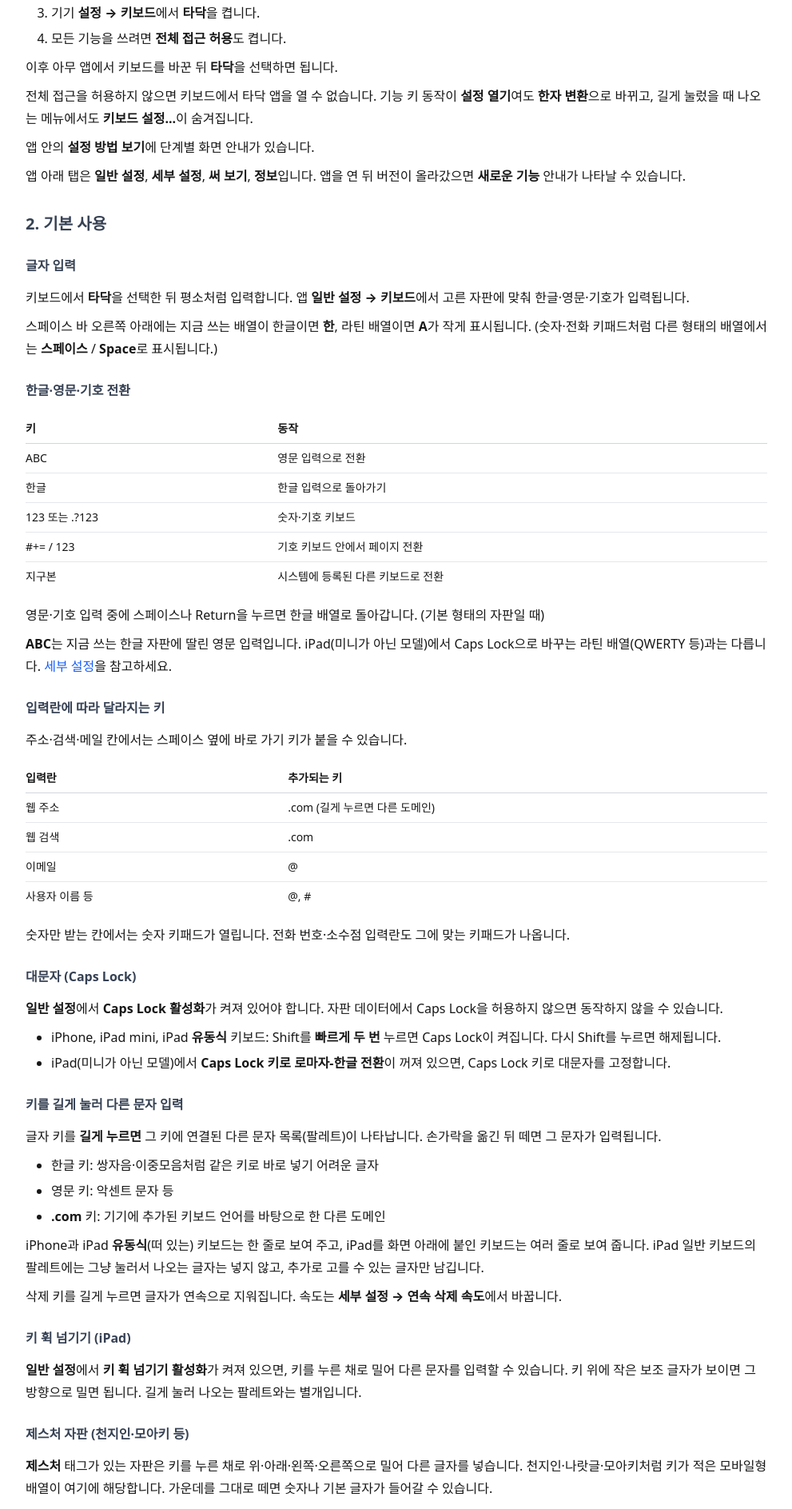
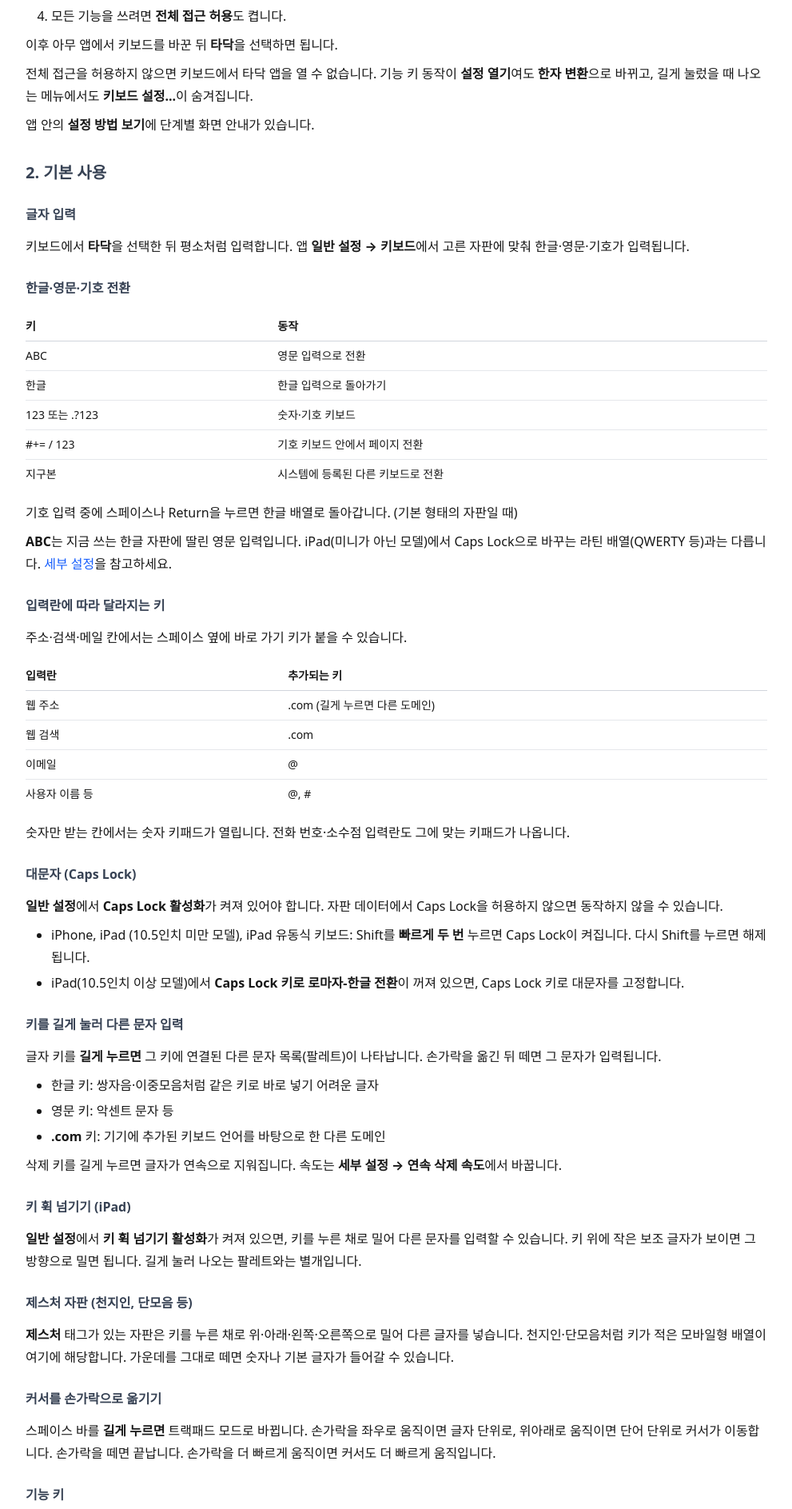
Before and after one commit to KangWH/tadak-docs, a Next.js app: page /docs/iphone in a window 1280 px wide. Shown: the part 880-2767 px from the top of the page at 80% size, without its empty margins (144-1135 px from the left). Built offline with nearby package versions, Linux system fonts and the light colour scheme; a web font is replaced by a local one.

Commit message:
iPhone 키보드 page.tsx 업데이트
설명 추가, 불필요 설명 삭제, ‘아직 배포 안 됨’ 내용 제거

```diff
--- a/app/docs/iphone/page.tsx
+++ b/app/docs/iphone/page.tsx
@@ -55,7 +55,7 @@ function ManualTable({
 export default function IPhonePage() {
   return (
     <article>
-      <h2>iOS 입력기</h2>
+      <h2>iOS 키보드</h2>
       <p>
         타닥은 iPhone·iPad용 한글 키보드입니다. Windows용{" "}
         <a href="http://moogi.new21.org/prg4.html" target="_blank">
@@ -66,10 +66,6 @@ export default function IPhonePage() {
       <p>
         기본 자판은 <strong>두벌식</strong>이며, 세벌식·신세벌식·로마자
         한글·모바일형 자판 등도 골라 쓸 수 있습니다.
-      </p>
-      <p className="text-sm text-gray-500 dark:text-zinc-400">
-        타닥은 아직 정식 배포 전 단계일 수 있습니다. 일부 동작이 바뀌거나,
-        예기치 않은 문제가 생길 수 있습니다.
       </p>
       <p>
         Mac용 설명서는 <Link href="/docs/mac">macOS 입력기</Link>를
@@ -121,12 +117,6 @@ export default function IPhonePage() {
       <p>
         앱 안의 <strong>설정 방법 보기</strong>에 단계별 화면 안내가 있습니다.
       </p>
-      <p>
-        앱 아래 탭은 <strong>일반 설정</strong>, <strong>세부 설정</strong>,{" "}
-        <strong>써 보기</strong>, <strong>정보</strong>입니다. 앱을 연 뒤
-        버전이 올라갔으면 <strong>새로운 기능</strong> 안내가 나타날 수
-        있습니다.
-      </p>
 
       <h3 id="기본-사용">2. 기본 사용</h3>
       <h4>글자 입력</h4>
@@ -134,12 +124,6 @@ export default function IPhonePage() {
         키보드에서 <strong>타닥</strong>을 선택한 뒤 평소처럼 입력합니다. 앱{" "}
         <strong>일반 설정 → 키보드</strong>에서 고른 자판에 맞춰
         한글·영문·기호가 입력됩니다.
-      </p>
-      <p>
-        스페이스 바 오른쪽 아래에는 지금 쓰는 배열이 한글이면{" "}
-        <strong>한</strong>, 라틴 배열이면 <strong>A</strong>가 작게
-        표시됩니다. (숫자·전화 키패드처럼 다른 형태의 배열에서는{" "}
-        <strong>스페이스</strong> / <strong>Space</strong>로 표시됩니다.)
       </p>
 
       <h4>한글·영문·기호 전환</h4>
@@ -154,7 +138,7 @@ export default function IPhonePage() {
         ]}
       />
       <p>
-        영문·기호 입력 중에 스페이스나 Return을 누르면 한글 배열로 돌아갑니다.
+        기호 입력 중에 스페이스나 Return을 누르면 한글 배열로 돌아갑니다.
         (기본 형태의 자판일 때)
       </p>
       <p>
@@ -190,12 +174,12 @@ export default function IPhonePage() {
       </p>
       <ul className="pl-8 my-2 list-disc space-y-1">
         <li>
-          iPhone, iPad mini, iPad <strong>유동식</strong> 키보드: Shift를{" "}
+          iPhone, iPad (10.5인치 미만 모델), iPad 유동식 키보드: Shift를{" "}
           <strong>빠르게 두 번</strong> 누르면 Caps Lock이 켜집니다. 다시
           Shift를 누르면 해제됩니다.
         </li>
         <li>
-          iPad(미니가 아닌 모델)에서{" "}
+          iPad(10.5인치 이상 모델)에서{" "}
           <strong>Caps Lock 키로 로마자-한글 전환</strong>이 꺼져 있으면, Caps
           Lock 키로 대문자를 고정합니다.
         </li>
@@ -207,21 +191,13 @@ export default function IPhonePage() {
         목록(팔레트)이 나타납니다. 손가락을 옮긴 뒤 떼면 그 문자가 입력됩니다.
       </p>
       <ul className="pl-8 my-2 list-disc space-y-1">
-        <li>
-          한글 키: 쌍자음·이중모음처럼 같은 키로 바로 넣기 어려운 글자
-        </li>
+        <li>한글 키: 쌍자음·이중모음처럼 같은 키로 바로 넣기 어려운 글자</li>
         <li>영문 키: 악센트 문자 등</li>
         <li>
           <strong>.com</strong> 키: 기기에 추가된 키보드 언어를 바탕으로 한
           다른 도메인
         </li>
       </ul>
-      <p>
-        iPhone과 iPad <strong>유동식</strong>(떠 있는) 키보드는 한 줄로 보여
-        주고, iPad를 화면 아래에 붙인 키보드는 여러 줄로 보여 줍니다. iPad
-        일반 키보드의 팔레트에는 그냥 눌러서 나오는 글자는 넣지 않고, 추가로
-        고를 수 있는 글자만 남깁니다.
-      </p>
       <p>
         삭제 키를 길게 누르면 글자가 연속으로 지워집니다. 속도는{" "}
         <strong>세부 설정 → 연속 삭제 속도</strong>에서 바꿉니다.
@@ -235,23 +211,20 @@ export default function IPhonePage() {
         그 방향으로 밀면 됩니다. 길게 눌러 나오는 팔레트와는 별개입니다.
       </p>
 
-      <h4>제스처 자판 (천지인·모아키 등)</h4>
+      <h4>제스처 자판 (천지인, 단모음 등)</h4>
       <p>
         <strong>제스처</strong> 태그가 있는 자판은 키를 누른 채로
         위·아래·왼쪽·오른쪽으로 밀어 다른 글자를 넣습니다.
-        천지인·나랏글·모아키처럼 키가 적은 모바일형 배열이 여기에 해당합니다.
+        천지인·단모음처럼 키가 적은 모바일형 배열이 여기에 해당합니다.
         가운데를 그대로 떼면 숫자나 기본 글자가 들어갈 수 있습니다.
-      </p>
-      <p>
-        iPad의 <strong>키 휙 넘기기</strong>와 비슷해 보이지만, 제스처는 그
-        자판 데이터에 들어 있는 동작이라 설정에서 끄고 켤 수 없습니다.
       </p>
 
       <h4>커서를 손가락으로 옮기기</h4>
       <p>
         스페이스 바를 <strong>길게 누르면</strong> 트랙패드 모드로 바뀝니다.
         손가락을 좌우로 움직이면 글자 단위로, 위아래로 움직이면 단어 단위로
-        커서가 이동합니다. 손가락을 떼면 끝납니다.
+        커서가 이동합니다. 손가락을 떼면 끝납니다. 손가락을 더 빠르게 움직이면
+        커서도 더 빠르게 움직입니다.
       </p>
 
       <h4>기능 키</h4>
@@ -409,7 +382,7 @@ export default function IPhonePage() {
           ["보조 레이블", "보조 문자 레이블도 함께 표시"],
           [
             "자모 색상 구분",
-            "자모 위치에 따라 키 색을 구분. 켜면 레이블 색상 설정에서 두벌식·세벌식·방점 색을 고르거나, 오른쪽 위 프리셋(클래식 / 푸른색 계열 / 붉은색 계열)을 적용. 세벌식 갈마들이용 두 색(초성-중성, 중성-종성)은 상황에 맞는 키 레이블을 끈 경우에만 쓰임",
+            "자모 위치에 따라 키 색을 구분. 켜면 레이블 색상 설정에서 두벌식·세벌식·방점 색을 고르거나, 오른쪽 위 프리셋(클래식 / 푸른색 계열 / 붉은색 계열)을 적용. 세벌식 갈마들이용 색(초성-중성, 중성-종성)은 상황에 맞는 키 레이블을 끈 경우에만 쓰임",
           ],
         ]}
       />
@@ -442,7 +415,7 @@ export default function IPhonePage() {
       <h4>써 보기</h4>
       <p>
         긴 글을 입력해 자판을 시험하는 화면입니다. 오른쪽 위에서{" "}
-        <strong>글꼴...</strong>을 누르면 서체 종류(자동 / 기본 / 옛한글),
+        <strong>글꼴...</strong>을 누르면 서체 종류(자동·현대 한글·옛한글),
         두께, 크기, 줄 높이를 바꿀 수 있습니다.{" "}
         <strong>입력 내용 복사</strong>와 <strong>내용 지우기</strong>도
         있습니다.
@@ -457,7 +430,7 @@ export default function IPhonePage() {
 
       <h3 id="개인-정보">6. 개인 정보</h3>
       <p>
-        iOS·iPadOS는 타사 키보드에 대해 「입력 내용에 접근할 수 있다」는
+        iOS·iPadOS는 타사 키보드에 대해 ‘입력 내용에 접근할 수 있다’는
         경고를 띄울 수 있습니다. 이는 운영체제 보안 정책에 따른 안내입니다.
       </p>
       <p>
```
